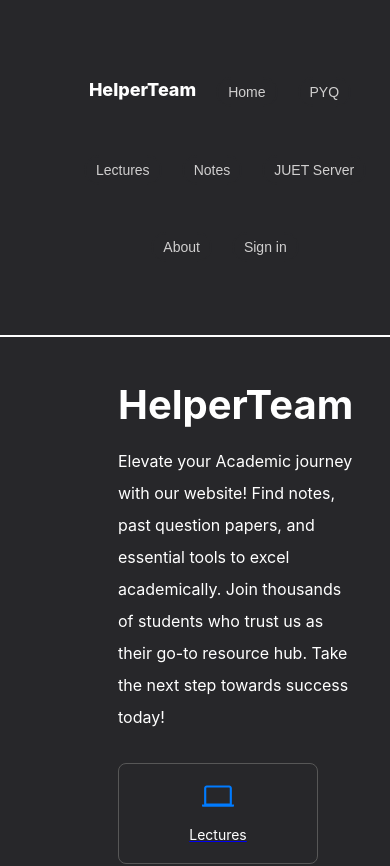
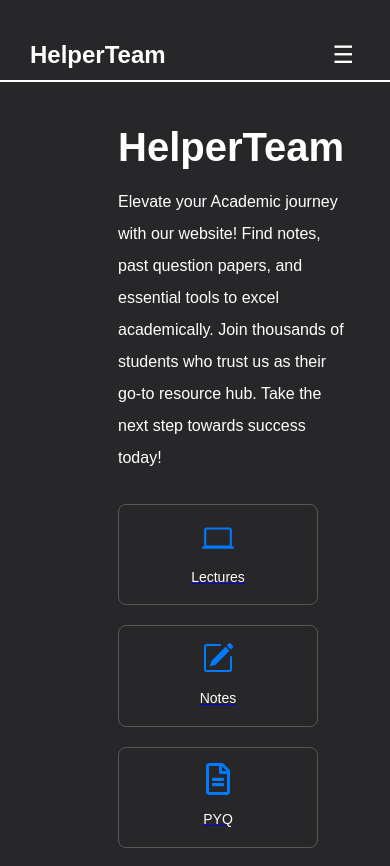
Before and after one commit to Indranil102/Helper_Team, a React (Create React App) app: page / in a window 390 px wide. Shown: the top 866 px of the page. Built offline with nearby package versions, Linux system fonts and the light colour scheme; a web font is replaced by a local one.

Commit message:
navbar responsive

```diff
--- a/src/Component/Navbar/Navbar.css
+++ b/src/Component/Navbar/Navbar.css
@@ -1,61 +1,83 @@
 body {
+    margin: 0;
+    padding: 0;
     max-width: 100%;
     overflow-x: hidden;
-    margin: 0;
-    padding: 0;
+    font-family: Arial, sans-serif;
+    background-color: #27272A;
 }
 
 .Navbar {
-    background-color: rgb(39, 39, 42);
+    background-color: #27272A;
     width: 100%;
-    height: 100px;
-    margin: 0 auto;
+    padding: 40px 30px;
     display: flex;
     align-items: center;
     justify-content: space-between;
-    padding: 0 15px;
-    transition: width 0.3s ease-in-out;
-    border-style: solid;
-    border-color: white;
-    border-width: 0 0 2px 0;
+    border-bottom: 2px solid white;
     box-sizing: border-box;
+    position: relative;
+
+}
+
+.Navbar .brand {
+    font-size: 24px;
+    font-weight: 800;
+    color: white;
+    cursor: pointer;
+    display: flex;
+    align-items: center;
+}
+
+.Navbar .menu-toggle {
+    display: none;
+    font-size: 24px;
+    color: white;
+    background: none;
+    border: none;
+    cursor: pointer;
 }
 
 .helper {
     display: flex;
     align-items: center;
-    list-style-type: none;
-    max-width: 100%;
-    flex-wrap: wrap;
-    padding-top: 25px;
-    padding-bottom: 25px;
+    list-style: none;
+    margin: 0;
+    padding: 0;
+}
+
+.helper li {
+    margin: 0 10px;
 }
 
 .helper h2 {
-    margin-left: 20px;
-    margin-right: 450px;
-    font-weight: 800;
-    font-size: 26px;
-    gap: 15px;
     color: #ffffff;
+    margin: 0;
     cursor: pointer;
 }
 
-h4 button, .helper .signin {
-    margin-left: 20px;
-    margin-top: 5px;
+.helper button {
     color: rgb(208, 207, 207);
-    border: 2px solid rgb(39,39,42);
+    border: 2px solid #27272A;
     background: none;
     padding: 8px 16px;
     border-radius: 25px;
     cursor: pointer;
-    font-family: Arial, sans-serif;
-    font-size: 18px;
+    font-size: 16px;
+    transition: all 0.3s ease;
+}
+.helper .signin{
+    color: rgb(208, 207, 207);
+    border: 2px solid #ffffff;
+    background: none;
+    padding: 8px 16px;
+    border-radius: 25px;
+    cursor: pointer;
+    font-size: 16px;
     transition: all 0.3s ease;
 }
 
-h4 button:hover, .helper .signin:hover {
+.helper button:hover, .helper .signin:hover {
     color: white;
     border-color: purple;
     transform: scale(1.1) translateY(-2px);
@@ -63,36 +85,43 @@ h4 button:hover, .helper .signin:hover {
 
 @media (max-width: 768px) {
     .Navbar {
-        height: auto;
         flex-wrap: wrap;
-        justify-content: center;
-        padding: 10px;
+        justify-content: space-between;
     }
 
-    .helper h2 {
-        font-size: 22px;
-        margin-right: 0;
+    .helper {
+        display: none;
+        flex-direction: column;
+        width: 100%;
+        background-color: #27272A;
+        position: absolute;
+        top: 100%;
+        left: 0;
+        padding: 10px 0;
+        border-top: 1px solid white;
     }
 
-    h4 button, .helper .signin {
-        font-size: 16px;
-        padding: 6px 12px;
+    .helper.active {
+        display: flex;
+    }
+
+    .helper li {
+        margin: 10px 0;
+        text-align: center;
+    }
+
+    .Navbar .menu-toggle {
+        display: block;
     }
 }
 
 @media (max-width: 480px) {
-    .helper h2 {
+    .brand {
         font-size: 18px;
-        margin-left: 10px;
     }
 
-    h4 button, .helper .signin {
+    .helper button, .helper .signin {
         font-size: 14px;
         padding: 5px 10px;
     }
-
-    .helper {
-        justify-content: center;
-        flex-wrap: wrap;
-    }
 }
--- a/src/Component/Navbar/Navbar.jsx
+++ b/src/Component/Navbar/Navbar.jsx
@@ -1,69 +1,31 @@
-import React from 'react'
-import { Link } from 'react-router-dom'
-import './Navbar.css'
+import React, { useState } from 'react';
+import { Link } from 'react-router-dom';
+import './Navbar.css';
+
 const Navbar = () => {
-  return (
-    <div >
-      <div className='Navbar'>
-      <ul className="helper">
+    const [menuActive, setMenuActive] = useState(false);
 
-        <li>
-            <h2 >
-                HelperTeam
-            </h2>
-        </li>
-        <Link to='/'>
-        <li>
-            <h4 >
-                <button> Home </button>
-            </h4>
-        </li>
-        </Link>
-        <Link to='/Pyq'>
-        <li>
-            <h4 >
-                <button>  PYQ </button>
-            </h4>
-        </li>
-        </Link>
-        <Link to='/Lectures'>
-        <li>
-            <h4>
-                <button>Lectures</button>
-            </h4>
-        </li>
-        </Link>
-        <Link to='/Notes'>
-        <li>
-            <h4 >
-                <button> Notes</button>
-            </h4>
-        </li>
-        </Link>
-        <Link to='/Juetserver'>
-        <li>
-            <h4>
-                <button>JUET Server</button>
-            </h4>
-        </li>
-        </Link>
-        <Link to='/About'>
-        <li>
-            <h4>
-                <button>About</button>
-            </h4>
-        </li>
-        </Link>
+    const toggleMenu = () => {
+        setMenuActive(!menuActive);
+    };
 
-        <Link to={'/signup'}>
-        <li>
-            <button className='signin'>Sign in</button>
-        </li>
-        </Link>
-      </ul>
-    </div>
-    </div>
-  )
-}
+    return (
+        <div className="Navbar">
+            <div className="brand">HelperTeam</div>
+            <button className="menu-toggle" onClick={toggleMenu}>
+                ☰
+            </button>
+            <ul className={`helper ${menuActive ? 'active' : ''}`}>
+                <Link to="/"><li><button>Home</button></li></Link>
+                <Link to="/Pyq"><li><button>PYQ</button></li></Link>
+                <Link to="/Lectures"><li><button>Lectures</button></li></Link>
+                <Link to="/Notes"><li><button>Notes</button></li></Link>
+                <Link to="/Juetserver"><li><button>JUET Server</button></li></Link>
+                <Link to="/About"><li><button>About</button></li></Link>
+                <Link to="/signup"><li><button className="signin">Sign in</button></li></Link>
+            </ul>
+        </div>
+    );
+};
 
-export default Navbar
+export default Navbar;
```
